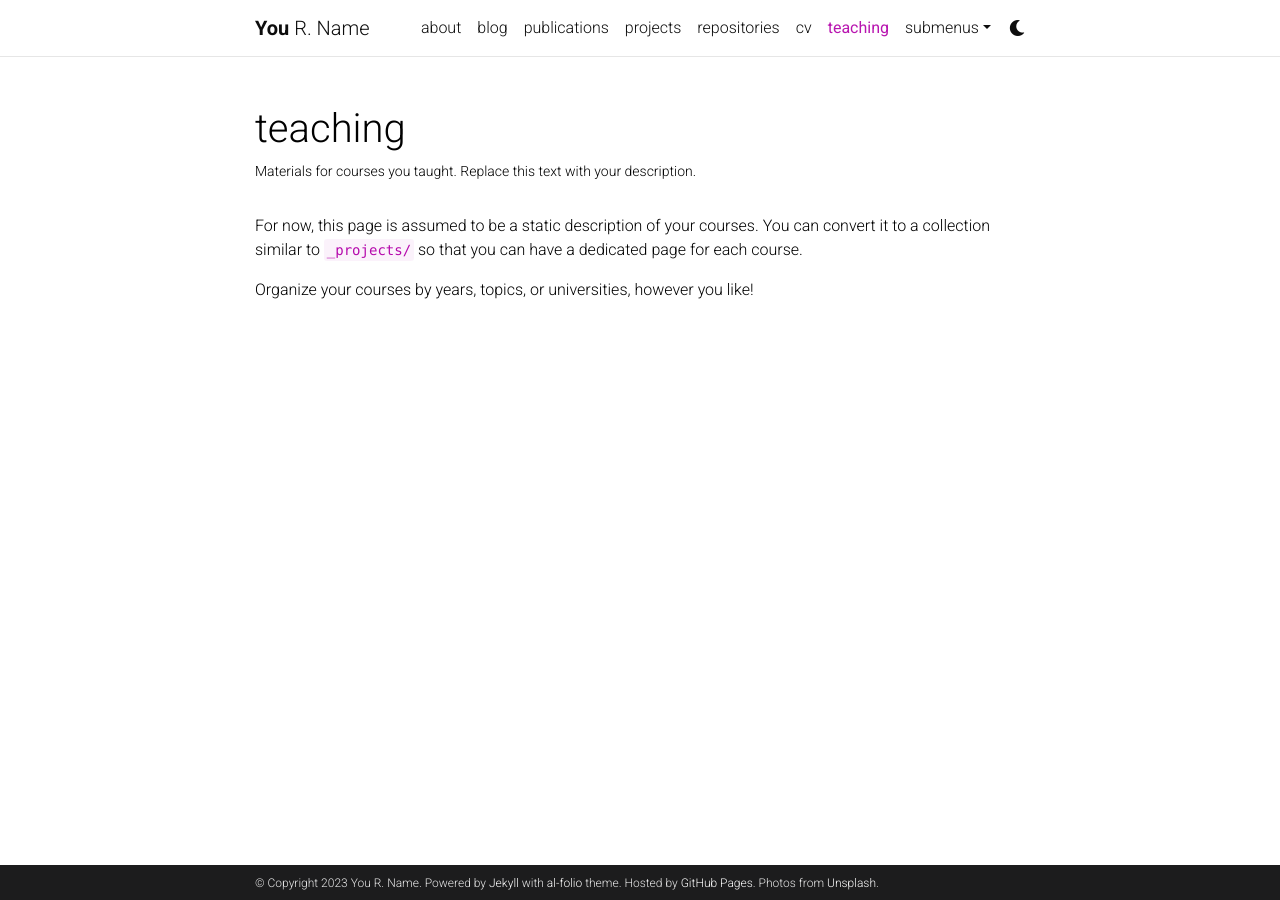
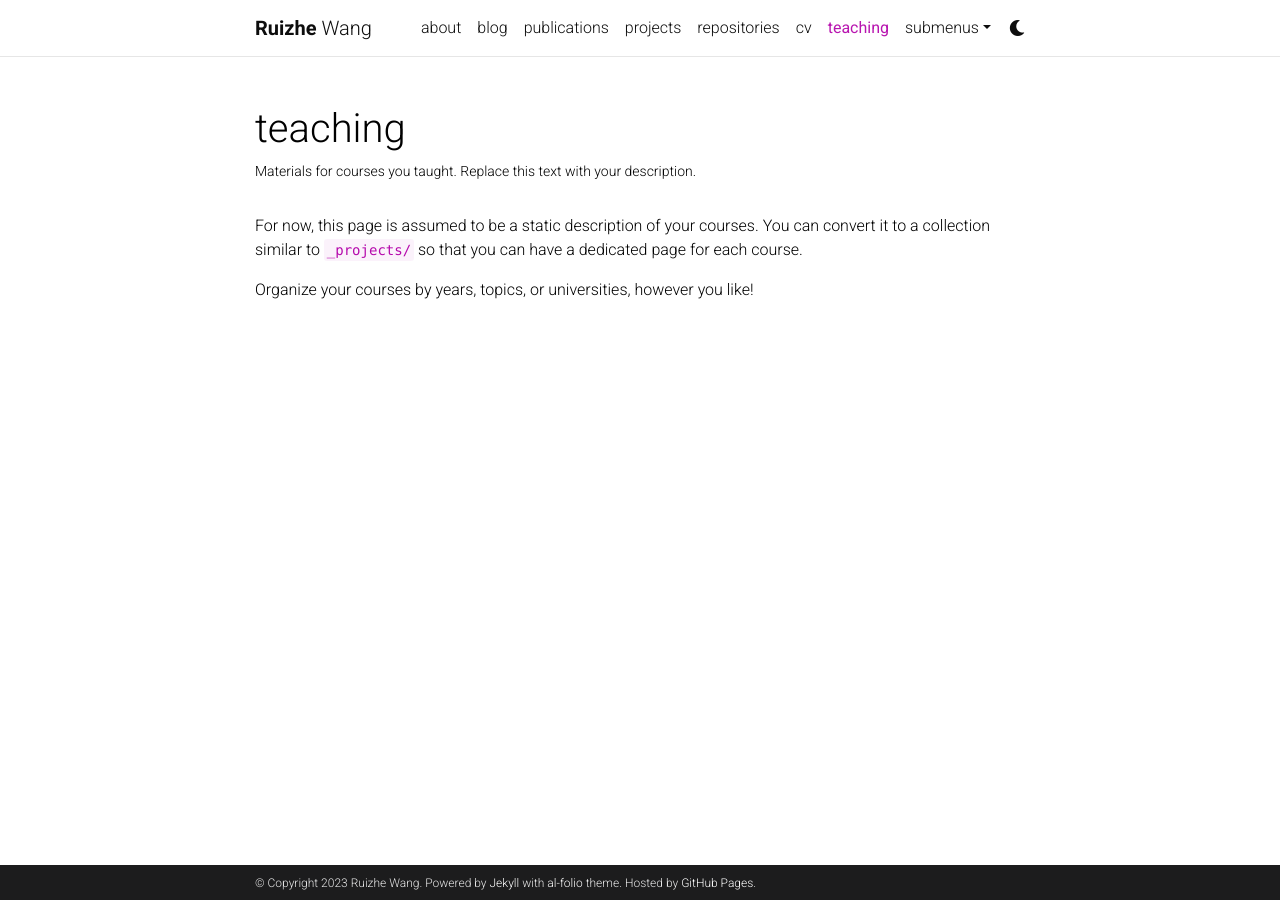
Before and after one commit to ruizhewa/ruizhewa.github.io, a Jekyll site: the page built from _pages/teaching.md, in a window 1280 px wide. Built offline with Jekyll 4.4.1, drawn with Linux system fonts in a browser that asks for light colours; comment, search, counter and statistics services are not loaded; a style sheet for code colours, icons or effects is not loaded.

Commit message:
update name

```diff
--- a/_config.yml
+++ b/_config.yml
@@ -3,19 +3,18 @@
 # -----------------------------------------------------------------------------
 
 title: blank # the website title (if blank, full name will be used instead)
-first_name: You
-middle_name: R.
-last_name: Name
-email: you@example.com
+first_name: Ruizhe
+middle_name:
+last_name: Wang
+email: ruizhewa@gmail.com
 description: > # the ">" symbol means to ignore newlines until "footer_text:"
-  A simple, whitespace theme for academics. Based on [*folio](https://github.com/bogoli/-folio) design.
+  Personal website for Ruizhe Wang, based on [*folio](https://github.com/bogoli/-folio) design.
 footer_text: >
   Powered by <a href="https://jekyllrb.com/" target="_blank">Jekyll</a> with <a href="https://github.com/alshedivat/al-folio">al-folio</a> theme.
   Hosted by <a href="https://pages.github.com/" target="_blank">GitHub Pages</a>.
-  Photos from <a href="https://unsplash.com" target="_blank">Unsplash</a>.
-keywords: jekyll, jekyll-theme, academic-website, portfolio-website  # add your own keywords or leave empty
+keywords: Ruizhe Wang, Personal Website, 3D Computer Vision, Deep Learning, Computer Graphics, 3D Avatar, Neural Rendering, NeRF  # add your own keywords or leave empty
 
-lang: en # the language of your site (for example: en, fr, cn, ru, etc.)
+lang: en, cn # the language of your site (for example: en, fr, cn, ru, etc.)
 icon: ⚛️  # the emoji used as the favicon (alternatively, provide image name in /assets/img/)
 
 url: https://ruizhewa.github.io # the base hostname & protocol for your site
```
